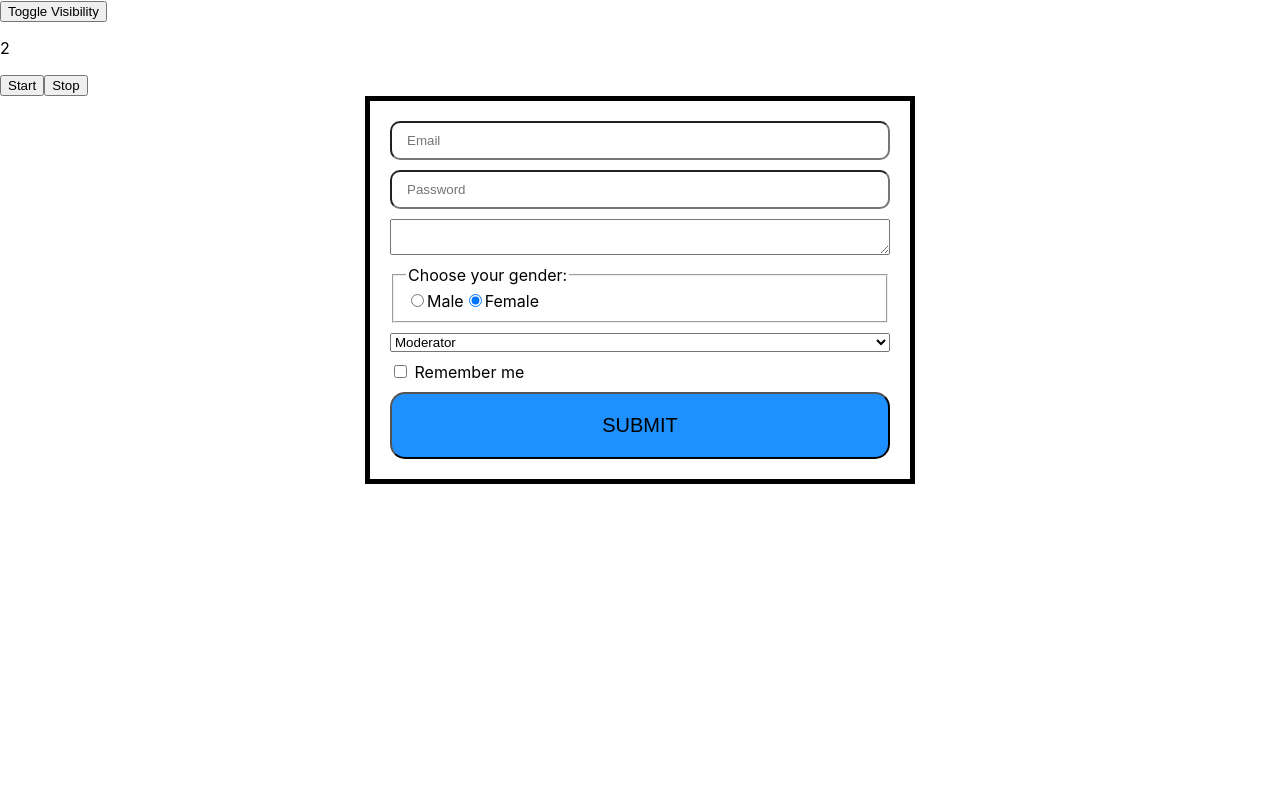
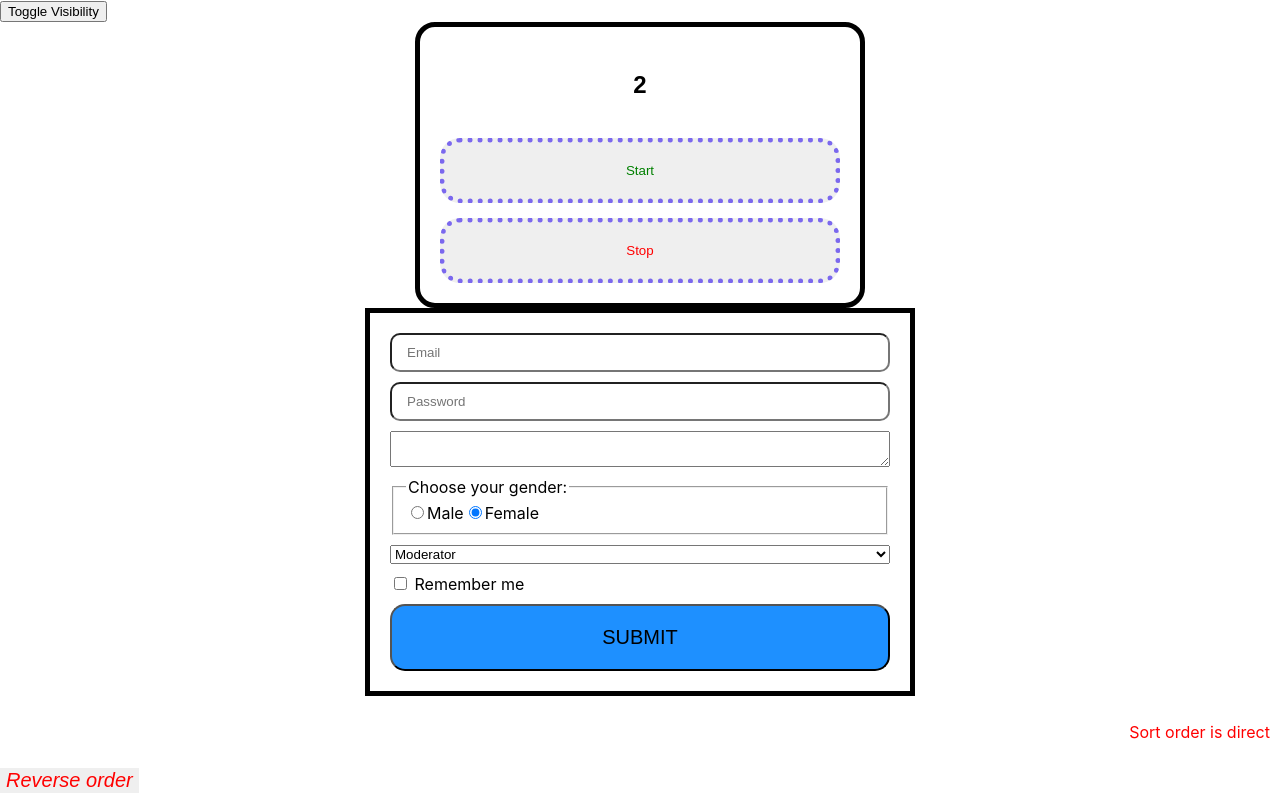
Before and after one commit to SerhiiKachur/fe-2023-1-git, a React (Create React App) app in the folder fe-2023-1-react-app/: page / in a window 1280 px wide. Both pictures are taken after a click on the button "Toggle Visibility". Shown: the top 800 px of the page. Built offline with nearby package versions, Linux system fonts and the light colour scheme.

Commit message:
Add basic style modules in jsx

```diff
--- a/fe-2023-1-react-app/src/App.js
+++ b/fe-2023-1-react-app/src/App.js
@@ -1,6 +1,7 @@
 import React from 'react';
 import StopWatch from './Components/StopWatch';
 import LoginForm from './Components/LoginForm';
+import MessageDashboard from './Components/MessageDashboard'
 
 class App extends React.Component {
   constructor(props) {
@@ -24,6 +25,7 @@ class App extends React.Component {
         <button onClick={this.handleIsVisible}>Toggle Visibility</button>
         {isVisible && <StopWatch />}
         <LoginForm />
+        <MessageDashboard />
       </>
     );
   }
--- a/fe-2023-1-react-app/src/Components/LoginForm/index.jsx
+++ b/fe-2023-1-react-app/src/Components/LoginForm/index.jsx
@@ -1,5 +1,5 @@
 import React, { Component } from 'react';
-import './style.css';
+import styles from './style.module.css';
 
 function loginUser(email, password) {
   if (!email || !password) {
@@ -77,10 +77,10 @@ class LoginForm extends Component {
     const options = accountTypesArr.map(this.mapOptions);
 
     return (
-      <form onSubmit={this.submitHandler} className='form'>
+      <form onSubmit={this.submitHandler} className={styles.form}>
         <input
           onChange={this.handleChange}
-          className='input'
+          className={styles.input}
           type='email'
           name='email'
           placeholder='Email'
@@ -88,7 +88,7 @@ class LoginForm extends Component {
         />
         <input
           onChange={this.handleChange}
-          className='input'
+          className={styles.input}
           type='password'
           name='password'
           placeholder='Password'
@@ -134,7 +134,7 @@ class LoginForm extends Component {
           />{' '}
           Remember me
         </label>
-        <button className='btn'>Submit</button>
+        <button className={styles.btn}>Submit</button>
       </form>
     );
   }
--- a/fe-2023-1-react-app/src/Components/MessageDashboard/index.jsx
+++ b/fe-2023-1-react-app/src/Components/MessageDashboard/index.jsx
@@ -1,6 +1,7 @@
 import React from "react";
 import ImportantMessages from "../ImportantMessages";
 import Message from "../Message";
+import styles from "./style.module.css"
 
 const messagesData = [
   {
@@ -108,8 +109,8 @@ class MessageDashboard extends React.Component {
     return (
       <>
         <div>
-          <p>Sort order is {isDirectSort ? 'direct': 'reversed'}</p>
-          <button onClick={this.sortMessages}>Reverse order</button>
+          <p className={styles.display}>Sort order is {isDirectSort ? 'direct': 'reversed'}</p>
+          <button className={styles.btn} onClick={this.sortMessages}>Reverse order</button>
         </div>
         <div>
           <ImportantMessages messages={importantMessagesArr} />
--- /dev/null
+++ b/fe-2023-1-react-app/src/Components/MessageDashboard/style.module.css
@@ -0,0 +1,12 @@
+.display{
+  padding: 10px;
+  text-align: right;
+  color:red;
+}
+.btn {
+  max-width: 200px;
+  color: red;
+  font-style: italic;
+  font-size: 20px;
+  border:none;
+}
--- a/fe-2023-1-react-app/src/Components/StopWatch/index.jsx
+++ b/fe-2023-1-react-app/src/Components/StopWatch/index.jsx
@@ -1,20 +1,23 @@
-import React from "react";
-
-class StopWatch extends React.Component {
+import { Component } from 'react';
+import styles from './style.module.css';
+class StopWatch extends Component {
   constructor(props) {
     super(props);
+
     this.state = {
       currentTime: 0,
     };
-    this.intervalID = null;
+    this.intervalId = null;
   }
 
   start = () => {
-    // const {currentTime} =this.state;
-    if (this.intervalID) {
+    // const { currentTime } = this.state;
+    if (this.intervalId) {
       return;
     }
-    this.intervalID = setInterval(() => {
+
+    this.intervalId = setInterval(() => {
+      console.log('interval');
       this.setState({
         currentTime: this.state.currentTime + 1,
       });
@@ -22,34 +25,42 @@ class StopWatch extends React.Component {
   };
 
   stop = () => {
-    clearInterval(this.intervalID);
-    this.intervalID = null;
-
-  }
+    clearInterval(this.intervalId);
+    this.intervalId = null;
+  };
 
   componentDidMount() {
-    console.log("componentDidMount");
+    console.log('componentDidMount');
     this.start();
   }
 
   componentDidUpdate(prevProps, prevState) {
-    console.log("componentDidUpdate");
+    console.log('componentDidUpdate');
   }
 
   componentWillUnmount() {
-    console.log("componentWillUnmount");
+    console.log('componentWillUnmount');
     this.stop();
   }
 
   render() {
     const { currentTime } = this.state;
+
+    // this.setState({ currentTime: this.state.currentTime + 1 });
+    // this.start();
+
     return (
-      <section>
-        <p>{currentTime}</p>
-        <button onClick={this.start}>Start</button>
-        <button onClick={this.stop}>Stop</button>
+      <section className={styles.container}>
+        <p className={styles.display}>{currentTime}</p>
+        <button className={`${styles.btn} ${styles.startBtn}`} onClick={this.start}>
+          Start
+        </button>
+        <button className={`${styles.btn} ${styles.stopBtn}`} onClick={this.stop}>
+          Stop
+        </button>
       </section>
     );
   }
 }
+
 export default StopWatch;
--- /dev/null
+++ b/fe-2023-1-react-app/src/Components/StopWatch/style.module.css
@@ -0,0 +1,31 @@
+.container {
+  display: flex;
+  flex-direction: column;
+  gap: 15px;
+  padding: 20px;
+  max-width: 400px;
+  margin: 0 auto;
+  border: 5px solid black;
+  border-radius: 20px;
+}
+
+.display {
+  font-size: 1.5rem;
+  font-family: sans-serif;
+  font-weight: bold;
+  text-align: center;
+}
+
+.btn {
+  padding: 20px 30px;
+  border: 5px dotted mediumslateblue;
+  border-radius: 20px;
+}
+
+.startBtn{
+  color: green;
+}
+
+.stopBtn{
+  color: red;
+}
```
Also changed, not shown: fe-2023-1-react-app/src/Components/LoginForm/style.module.css (renamed from fe-2023-1-react-app/src/Components/LoginForm/style.css).
